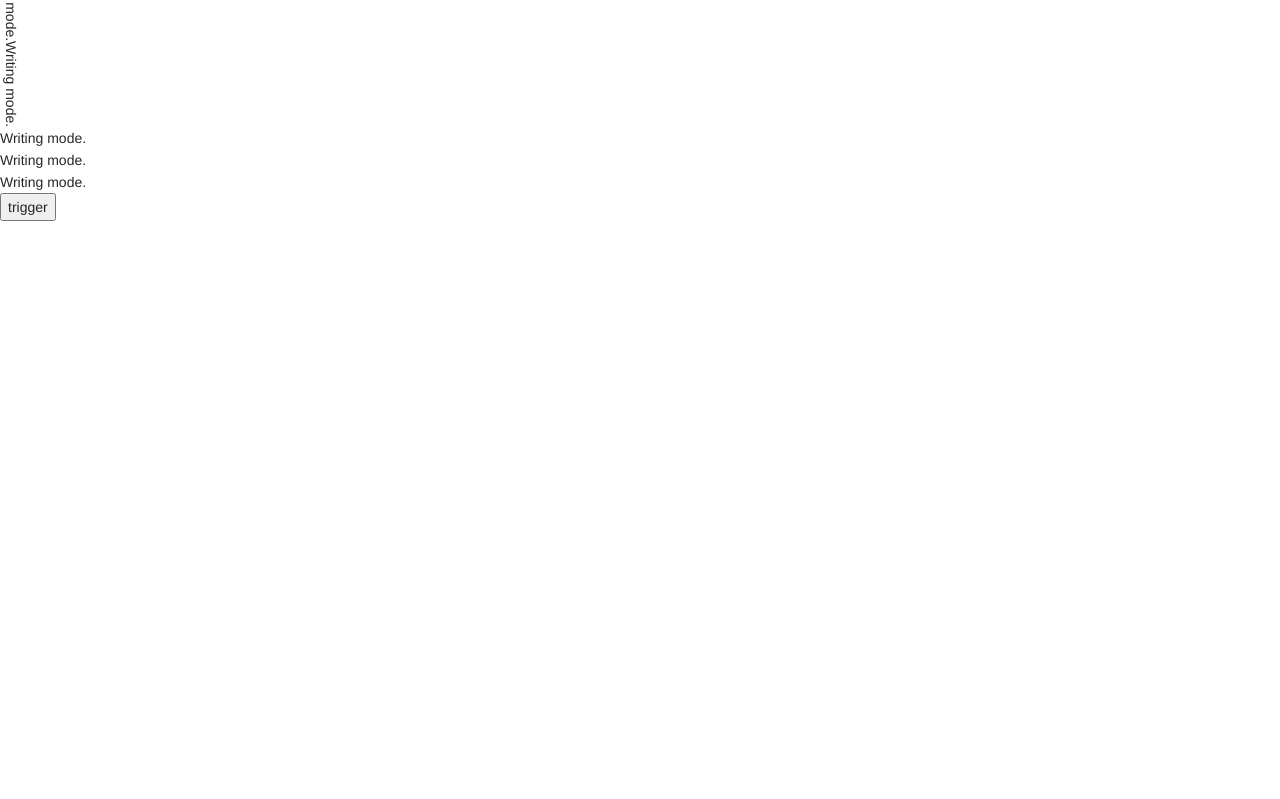
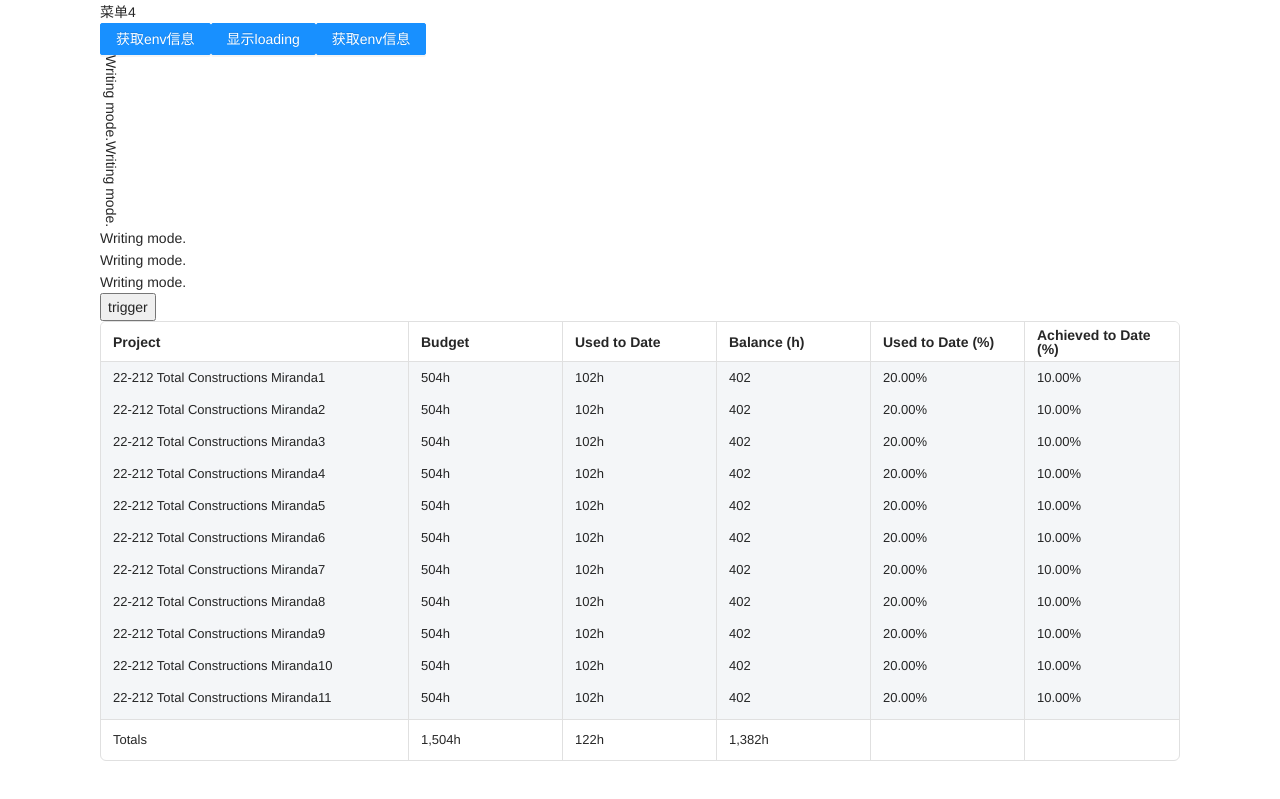
Before and after one commit to jianyi241/pnpm-vite-project, a Vue app: page /about in a window 1280 px wide. Shown: the part 309-1108 px from the top of the page. Before the commit the page ends 800 px from the top, so only its background shows below. Built offline with nearby package versions, Linux system fonts and the light colour scheme.

Commit message:
grid layout

```diff
--- /dev/null
+++ b/src/views/about/about.scss
@@ -0,0 +1,115 @@
+.custom-table {
+  display: grid;
+  grid-template-rows: 40px 1fr 40px;
+  grid-template-columns: 1fr;
+  position: relative;
+  width: 100%;
+  max-height: calc(100vh - 360px);
+  font-size: 13px;
+  font-weight: 400;
+  border: 1px solid #E0E0E0;
+  border-radius: 6px;
+  overflow-y: hidden;
+  overflow-x: auto;
+}
+
+.custom-table .thead, .custom-table .tbody {
+  background: #FFFFFF;
+}
+
+.custom-table .tr {
+  display: grid;
+}
+
+.table-profit .thead,
+.table-profit .tbody,
+.table-profit .tfooter {
+  min-width: 1938px;
+  max-width: 100%;
+}
+
+.table-profit .tr {
+  grid-template-columns: 2fr repeat(11, 1fr);
+}
+
+.table-budget .tr {
+  grid-template-columns: 2fr repeat(5, 1fr);
+}
+
+.custom-table .tr .td, .custom-table .tr .th {
+  padding: 0 12px;
+  border-right: 1px solid #E0E0E0;
+}
+.custom-table .tr .td:last-child, .custom-table .tr .th:last-child {
+  border-right-width: 0;
+}
+
+.custom-table .thead {
+  height: 40px;
+  font-size: 14px;
+  font-weight: 700;
+  line-height: 14px;
+}
+
+.custom-table .thead .tr {
+  height: 100%;
+  border-bottom: 1px solid #E0E0E0;
+}
+
+.custom-table .thead .tr .th {
+  display: flex;
+  align-items: center;
+}
+
+.custom-table .tbody {
+  overflow-y: overlay;
+  border-bottom: 1px solid #E0E0E0;
+  background: #F4F6F8;
+}
+
+.custom-table::-webkit-scrollbar {
+  height: 6px;
+  border-radius: 3px;
+}
+
+.custom-table::-webkit-scrollbar-thumb {
+  background: #C1C1C1;
+  height: 6px;
+  border-radius: 3px;
+}
+
+.custom-table::-webkit-scrollbar-thumb:hover {
+  background: #a8a8a8;
+}
+
+.custom-table .tbody::-webkit-scrollbar {
+  width: 6px;
+  border-radius: 3px;
+}
+
+.custom-table .tbody::-webkit-scrollbar-thumb {
+  background: #C1C1C1;
+  width: 6px;
+  border-radius: 3px;
+}
+
+.custom-table .tbody::-webkit-scrollbar-thumb:hover {
+  background: #a8a8a8;
+}
+
+.custom-table .tbody .td {
+  display: flex;
+  align-items: center;
+  height: 32px;
+}
+
+.tfooter {
+
+  height: 40px;
+}
+
+.tfooter .td {
+  display: flex;
+  align-items: center;
+  height: 40px;
+}
--- a/src/views/about/about.vue
+++ b/src/views/about/about.vue
@@ -1,6 +1,6 @@
 <template>
-    <div>
-        <a-button @click="toPage('back')"> 返回 </a-button>
+    <div style="padding: 100px">
+        <a-button @click="toPage('back')"> 返回</a-button>
         <h1>About</h1>
         <a-button type="primary" :loading="isLoading" @click="showLoading">
             显示loading
@@ -57,6 +57,44 @@
             <Transition>
                 <dialog :open="visible">原生dialog</dialog>
             </Transition>
+        </div>
+        <div class="custom-table table-budget">
+            <div class="thead">
+                <div class="tr">
+                    <div class="th">Project</div>
+                    <div class="th">Budget</div>
+                    <div class="th">Used to Date</div>
+                    <div class="th">Balance (h)</div>
+                    <div class="th">Used to Date (%)</div>
+                    <div class="th">Achieved to Date (%)</div>
+                </div>
+            </div>
+            <div class="tbody">
+                <div
+                    v-for="i in 20"
+                    class="tr"
+                    ng-repeat="budget in budgetHList"
+                >
+                    <div class="td">
+                        22-212 Total Constructions Miranda{{ i }}
+                    </div>
+                    <div class="td">504h</div>
+                    <div class="td">102h</div>
+                    <div class="td">402</div>
+                    <div class="td">20.00%</div>
+                    <div class="td">10.00%</div>
+                </div>
+            </div>
+            <div class="tfooter">
+                <div class="tr">
+                    <div class="td">Totals</div>
+                    <div class="td">1,504h</div>
+                    <div class="td">122h</div>
+                    <div class="td">1,382h</div>
+                    <div class="td"></div>
+                    <div class="td"></div>
+                </div>
+            </div>
         </div>
     </div>
 </template>
@@ -134,23 +172,28 @@ const showLoading = () => {
 </script>
 
 <style scoped lang="scss">
+@import 'about.scss';
 .box-wrapper {
     width: 1000px;
     display: flex;
     height: 500px;
     border-radius: 4px;
+    padding: 100px;
     > .box1 {
         flex: 1;
         background-color: red;
     }
+
     > .box2 {
         flex: 1;
         background-color: green;
     }
+
     > .box3 {
         flex: 1;
         background-color: blue;
     }
+
     .v-enter-active,
     .v-leave-active {
         transition: opacity 0.3s ease;
```
